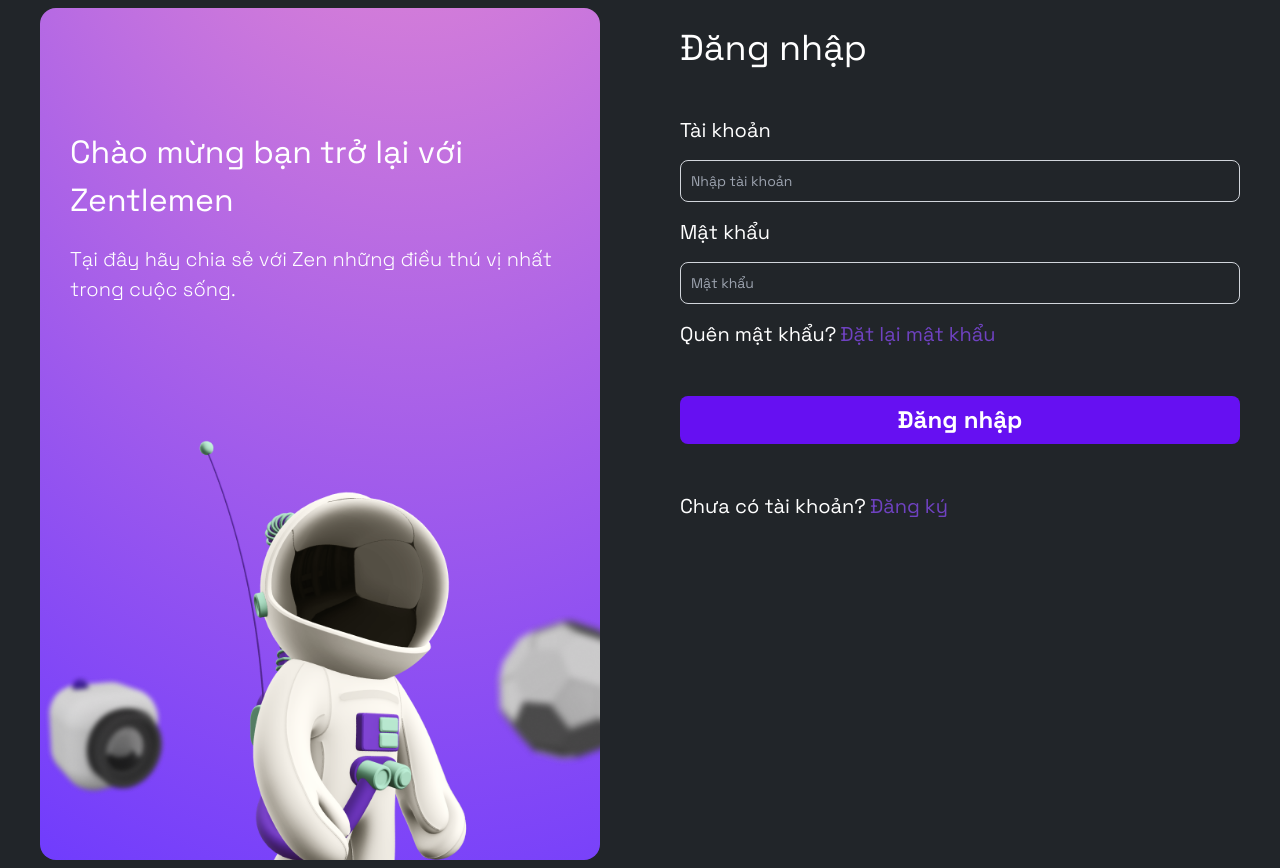
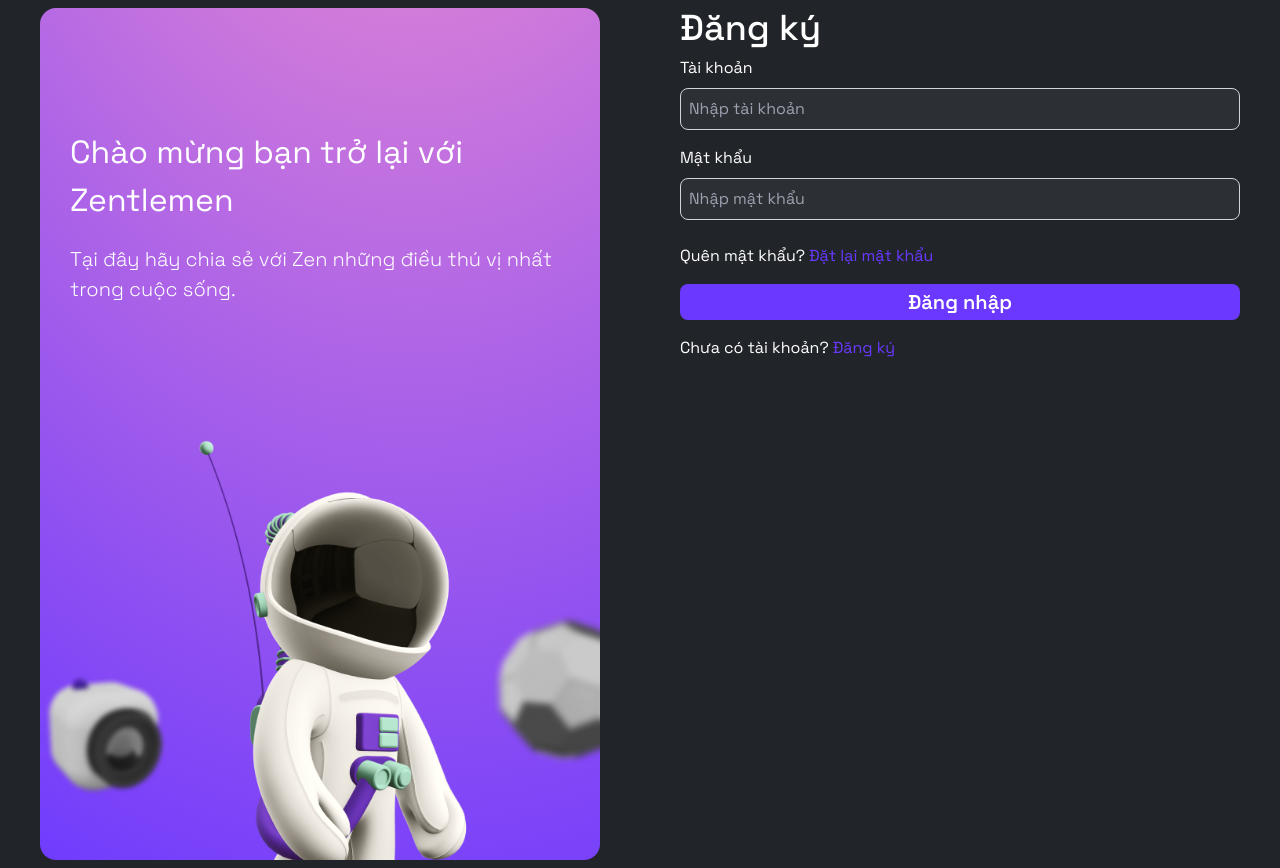
Before and after one commit to trihuynhnhut0107/zen-nuxt3, a Nuxt app: page /login in a window 1280 px wide. Built offline with nearby package versions, Linux system fonts and the light colour scheme.

Commit message:
Create reusable components

```diff
--- a/assets/css/main.css
+++ b/assets/css/main.css
@@ -12,4 +12,14 @@
       #6a38ff 100%
     );
   }
+  .required-field::after {
+    content: " (*)";
+    color: red;
+  }
 }
+@font-face {
+  font-family: "Space Grotesk", sans-serif;
+  font-optical-sizing: auto;
+  font-style: normal;
+  src: url("https://fonts.googleapis.com/css2?family=Space+Grotesk:wght@300..700&display=swap");
+}
--- /dev/null
+++ b/components/InputField.vue
@@ -0,0 +1,33 @@
+<template>
+  <div class="my-2">
+    <label v-bind:class="[required ? 'required-field' : '']">
+      {{ label }}
+    </label>
+    <br />
+    <input
+      class="input-field"
+      v-bind:placeholder="placeholder"
+      v-bind:type="[type ? type : 'text']"
+      v-bind:required="[required ? true : false]"
+    />
+  </div>
+</template>
+
+<script>
+export default {
+  props: {
+    label: String,
+    placeholder: String,
+    type: String,
+    regex: String,
+    error: String,
+    required: Boolean,
+  },
+};
+</script>
+
+<style>
+.input-field {
+  @apply py-2 bg-[#2c2f34] border border-gray-300 rounded-lg w-full my-2 focus:bg-black px-2;
+}
+</style>
--- /dev/null
+++ b/components/PurpleButton.vue
@@ -0,0 +1,20 @@
+<template>
+  <div>
+    <button class="click-btn">
+      <slot />
+    </button>
+  </div>
+</template>
+
+<script></script>
+
+<style>
+.click-btn {
+  @apply bg-[#6a38ff] text-xl text-center w-full h-full rounded-lg mt-2 font-sans-serif font-semibold py-1;
+}
+.space-grotesk-font {
+  font-family: "Space Grotesk", sans-serif;
+  font-optical-sizing: auto;
+  font-style: normal;
+}
+</style>
--- /dev/null
+++ b/components/TextButton.vue
@@ -0,0 +1,15 @@
+<template>
+  <div>
+    <button class="text-btn">
+      <slot />
+    </button>
+  </div>
+</template>
+
+<script></script>
+
+<style>
+.text-btn {
+  @apply text-[#6a38ff] hover:underline hover:text-indigo-500;
+}
+</style>
--- a/pages/login/index.vue
+++ b/pages/login/index.vue
@@ -20,47 +20,40 @@
             <img src="\img\zen.97b5580.png" alt="test-picture" />
           </div>
         </div>
-        <div class="input-field">
+        <div class="card-right">
           <div>
-            <h1 class="text-4xl font-extrathin">Đăng nhập</h1>
-          </div>
-          <div>
-            <div class="input-field-item">
-              <label for="username">Tài khoản</label>
+            <div>
+              <h6 class="text-4xl font-medium">Đăng ký</h6>
             </div>
-            <div class="input-field-item">
-              <input
-                type="text"
-                class="input-username"
-                placeholder="Nhập tài khoản"
+            <div>
+              <InputField placeholder="Nhập tài khoản" label="Tài khoản" />
+            </div>
+
+            <div>
+              <InputField
+                placeholder="Nhập mật khẩu"
+                type="password"
+                label="Mật khẩu"
               />
             </div>
-            <div class="input-field-item">
-              <label for="password">Mật khẩu</label>
-            </div>
-            <div class="input-field-item">
-              <input
-                type="password"
-                class="input-password"
-                placeholder="Mật khẩu"
-              />
-            </div>
-            <div class="inline-flex input-field-item gap-1 text-xl">
+
+            <div class="my-2 inline-flex gap-1">
               <p>Quên mật khẩu?</p>
-              <NuxtLink to="/reset-password/">
-                <button class="forgot-password">Đặt lại mật khẩu</button>
+              <NuxtLink to="/reset-password">
+                <TextButton>Đặt lại mật khẩu</TextButton>
               </NuxtLink>
             </div>
-          </div>
 
-          <div class="login-btn">
-            <button class="px-4 py-2">Đăng nhập</button>
-          </div>
-          <div class="inline-flex input-field-item gap-1">
-            <p>Chưa có tài khoản?</p>
-            <NuxtLink to="/signup/">
-              <button class="signup">Đăng ký</button>
-            </NuxtLink>
+            <div>
+              <PurpleButton> Đăng nhập </PurpleButton>
+            </div>
+
+            <div class="mt-4 inline-flex gap-1">
+              <p>Chưa có tài khoản?</p>
+              <NuxtLink to="/signup">
+                <TextButton>Đăng ký</TextButton>
+              </NuxtLink>
+            </div>
           </div>
         </div>
       </div>
--- a/pages/signup/index.vue
+++ b/pages/signup/index.vue
@@ -25,64 +25,56 @@
           </div>
         </div>
         <div class="card-right">
-          <div class="input-field">
+          <div>
             <div>
               <h6 class="text-4xl font-medium">Đăng ký</h6>
             </div>
             <div>
-              <label for="username">Tài khoản</label>
-              <br />
-              <input
-                type="text"
-                class="input-field-item"
+              <InputField
                 placeholder="Nhập tài khoản"
+                label="Tài khoản"
+                required="true"
               />
             </div>
             <div>
-              <label for="username">Tên người dùng</label>
-              <br />
-              <input
-                type="text"
-                class="input-field-item"
-                placeholder="Nhập tên người dùng"
+              <InputField
+                placeholder="Nhập tên hiển thị"
+                label="Tên hiển thị"
+                required="true"
               />
             </div>
             <div>
-              <label for="password">Mật khẩu</label>
-              <br />
-              <input
+              <InputField
+                placeholder="Nhập mật khẩu"
                 type="password"
-                class="input-field-item"
-                placeholder="Nhập mật khẩu"
+                label="Mật khẩu"
+                required="true"
               />
             </div>
             <div>
-              <label for="email">Địa chỉ email</label>
-              <br />
-              <input
+              <InputField
+                placeholder="Nhập địa chỉ email"
                 type="email"
-                class="input-field-item"
-                placeholder="Nhập địa chỉ email"
+                label="Địa chỉ email"
+                required="true"
               />
             </div>
             <div>
-              <label for="phone">Số điện thoại</label>
-              <br />
-              <input
-                type="text"
-                class="input-field-item"
+              <InputField
                 placeholder="Nhập số điện thoại"
+                type="password"
+                label="Số điện thoại"
+                required="true"
               />
             </div>
             <div>
-              <button class="submit-btn">
-                <p class="my-1 font-semibold">Đăng ký</p>
-              </button>
+              <PurpleButton> Đăng ký </PurpleButton>
             </div>
+
             <div class="mt-3 inline-flex gap-1">
               <p>Bạn có tài khoản?</p>
               <NuxtLink to="/login">
-                <button class="login-btn">Đăng nhập</button>
+                <TextButton>Đăng nhập</TextButton>
               </NuxtLink>
             </div>
           </div>
@@ -101,18 +93,11 @@
   @apply min-h-screen justify-center bg-[#212529] text-white font-sans-serif;
 }
 
-.input-field {
-  @apply grid grid-cols-1 grid-flow-row gap-2 py-5 font-thin;
-}
-.input-field-item {
-  @apply py-2 bg-[#2c2f34] border border-gray-300 rounded-lg w-full my-2 focus:bg-black px-2;
-}
-
 .card-left {
   @apply grid grid-flow-row grid-cols-1 row-span-2 justify-items-center gap-y-5  items-stretch rounded-2xl  pt-[100px];
 }
 .card-right {
-  @apply grid grid-cols-1 grid-flow-row gap-10 py-5 content-center items-center justify-center;
+  @apply grid grid-cols-1 grid-flow-row gap-10 py-7 content-center items-center justify-center;
 }
 .img-after {
   @apply w-[100%] object-fill;
```
